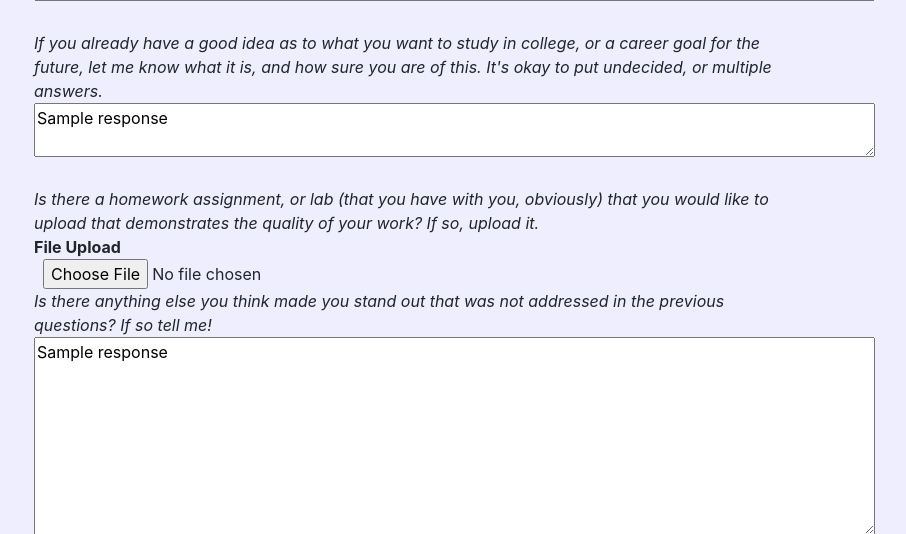
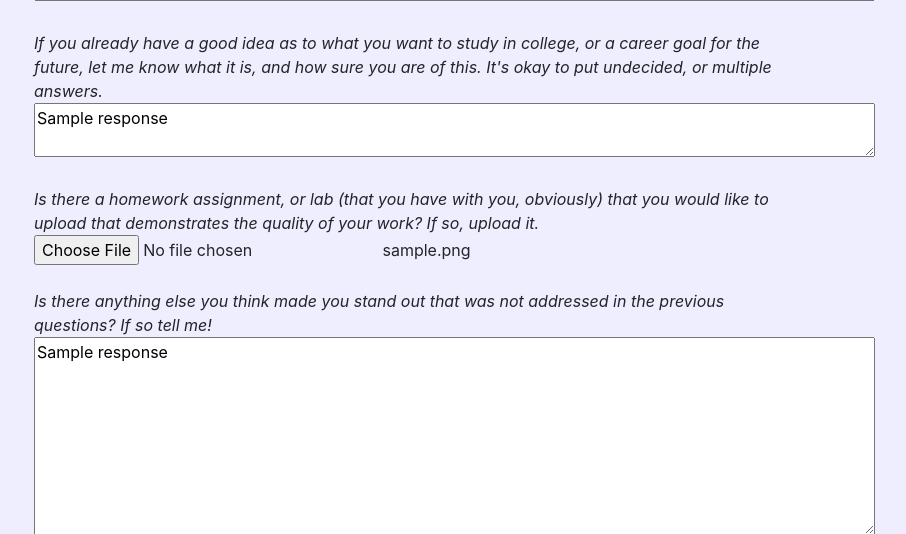
Before and after one commit to raphaeluziel/recommendations, a Django app: page / in a window 1280 px wide. Shown: the part 1470-2004 px from the top of the page, without its empty margins (226-1132 px from the left). Run offline with Django 3.2, Linux system fonts and the light colour scheme; a user stored in the database is signed in; tables that the repository leaves empty hold one stand-in row (values such as "Sample post"); parts of the project's set-up code (start-up, migrations or seed data) failed here and were passed over; some libraries are stand-ins or nearby versions.

```diff
--- a/recommendations/responses/templates/responses/index.html
+++ b/recommendations/responses/templates/responses/index.html
@@ -52,8 +52,7 @@
     <div class="questions">
       Is there a homework assignment, or lab (that you have with you, obviously) that you would like to upload that demonstrates the quality of your work? If so, upload it.
     </div>
-    <b>File Upload</b><br>&nbsp;
-    <input type="file" name="work" />
+    <input type="file" name="work" /> {{ student_response.file_upload }}<br>&nbsp;
 
 
     <div class="questions">
--- a/recommendations/responses/views.py
+++ b/recommendations/responses/views.py
@@ -48,7 +48,9 @@ def submit_responses(request):
     answers.question05 = request.POST["question05"]
     answers.question06 = request.POST["question06"]
 
-    answers.file_upload = request.FILES['work']
+    # If user uploaded a file, then add it to the database
+    if len(request.FILES) != 0:
+        answers.file_upload = request.FILES['work']
 
     answers.save()
 
```
